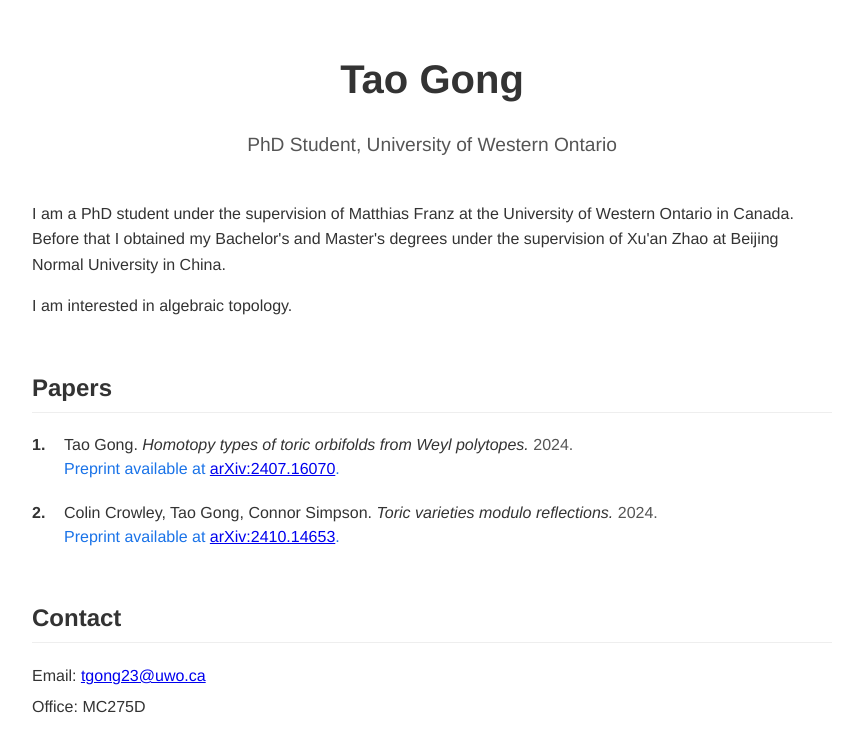
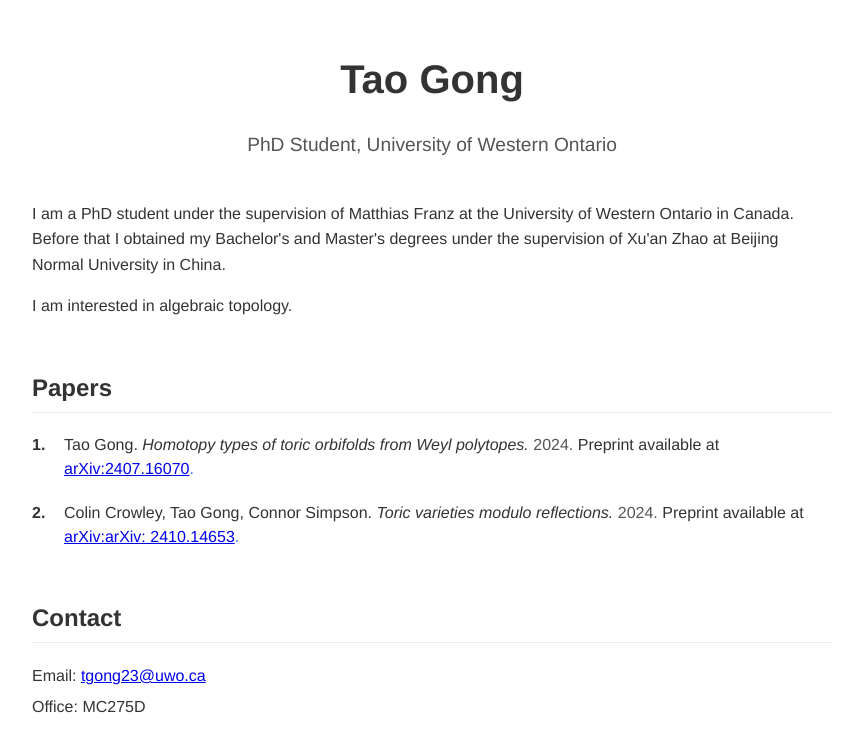
Before and after one commit to ggttaaoo/ggttaaoo.github.io, a Jekyll site: the page built from index.md, in a window 1280 px wide. Shown: the top 752 px of the page, without its empty margins (208-1071 px from the left). Built offline with Jekyll 4.4.1, drawn with Linux system fonts in a browser that asks for light colours.

Commit message:
Improved layout and added publications

```diff
--- a/_data/publications.yml
+++ b/_data/publications.yml
@@ -1,12 +1,12 @@
 - title: "Homotopy types of toric orbifolds from Weyl polytopes"
   authors: "Tao Gong"
   year: 2024
-  preprint: "arXiv:2407.16070"
+  preprint: "2407.16070"
 
 - title: "Toric varieties modulo reflections"
   authors: "Colin Crowley, Tao Gong, Connor Simpson"
   year: 2024
-  preprint: "arXiv:2410.14653"
+  preprint: "arXiv: 2410.14653"
 
 # - title: "Galois cohomology and Brauer groups of arithmetic schemes"
 #   authors: "Tao Gong, Michael Brown"
--- a/index.md
+++ b/index.md
@@ -25,7 +25,7 @@ title: Tao Gong
       <span class="paper-title">{{ paper.title }}.</span>
       <span class="paper-year">{{ paper.year }}.</span>
       {% if paper.preprint %}
-        <span class="paper-link">Preprint available at <a href="https://arxiv.org/abs/{{ paper.preprint | remove: 'arXiv:' }}">arXiv:{{ paper.preprint | remove: 'arXiv:' }}</a>.</span>
+        Preprint available at <span class="paper-link"> <a href="https://arxiv.org/abs/{{ paper.preprint | remove: 'arXiv:' }}">arXiv:{{ paper.preprint}}</a>.</span>
       {% elsif paper.journal %}
         <span class="paper-journal">{{ paper.journal }}.</span>
         {% if paper.doi %}
```
